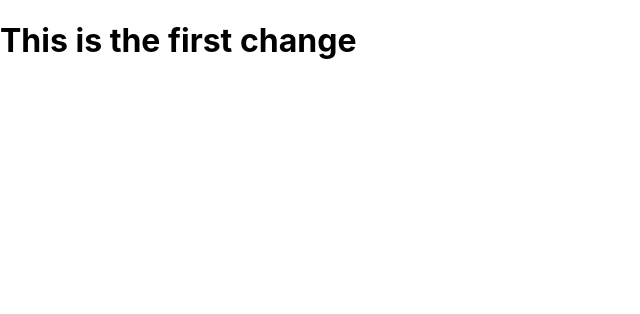
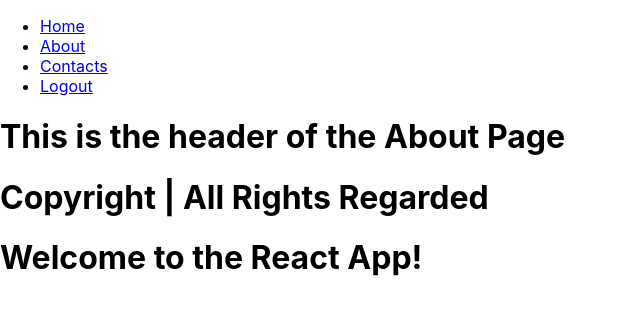
Before and after one commit to ClafgJayKay/Assignments, a React (Create React App) app in the folder first_reactapp/: page /about in a window 1280 px wide. Shown: the top 314 px of the page, without its empty margins (0-640 px from the left). Built offline with nearby package versions, Linux system fonts and the light colour scheme.

Commit message:
Added routing and nav header to the react app
Added routing and nav header to the react app

```diff
--- /dev/null
+++ b/first_reactapp/src/About.js
@@ -0,0 +1,14 @@
+import Footer from "./Footer";
+import Header from "./Header";
+
+function About(){
+    return(
+        <div>
+            <Header/>
+            <h1>This is the header of the About Page</h1>
+            <Footer/>
+        </div>
+    )
+}
+
+export default About;
--- a/first_reactapp/src/App.js
+++ b/first_reactapp/src/App.js
@@ -1,9 +1,24 @@
 import logo from './logo.svg';
 import './App.css';
+import {BrowserRouter as Router,Routes,Route} from "react-router-dom"
+import Home from './Home'
+import Contacts from './Contacts'
+import About from './About'
 
 function App() {
   return (
-    <h1> This is the first change </h1>
+    <>
+    <Router>
+      <Routes>
+        <Route path = "/home" element = {<Home/>}/>
+        <Route path = "/about" element = {<About/>}/>
+        <Route path = "/contacts" element = {<Contacts/>}/>
+        <Route path = "/" element = {<Home/>}/>
+      </Routes>
+    </Router>
+    <h1> Welcome to the React App! </h1>
+    </>
+
   );
 }
 
--- /dev/null
+++ b/first_reactapp/src/Contacts.js
@@ -0,0 +1,14 @@
+import Footer from "./Footer";
+import Header from "./Header";
+
+function Contacts(){
+    return(
+        <div>
+            <Header/>
+            <h1>This is the header of the Contacts page</h1>
+            <Footer/>
+        </div>
+    )
+}
+
+export default Contacts;
--- /dev/null
+++ b/first_reactapp/src/Footer.js
@@ -0,0 +1,8 @@
+function Footer(){
+    return(
+        <div>
+            <h1>Copyright | All Rights Regarded</h1>
+        </div>
+    )
+}
+export default Footer;
--- /dev/null
+++ b/first_reactapp/src/Header.js
@@ -0,0 +1,16 @@
+import './App.css';
+function Header(){
+
+    return(
+        <ul className='menu'>
+
+            <li><a href="home">Home</a></li>
+            <li><a href="about">About</a></li>
+            <li><a href="contacts">Contacts</a></li>
+            <li><a href="#">Logout</a></li>
+
+        </ul>
+    )
+}
+
+export default Header;
--- /dev/null
+++ b/first_reactapp/src/Home.js
@@ -0,0 +1,15 @@
+import Footer from "./Footer";
+import Header from "./Header";
+
+
+function Home(){
+    return(
+        <div>
+            <Header/>
+            <h1>This is the header of the Home page</h1>
+            <Footer/>
+        </div>
+    )
+}
+
+export default Home;
```
